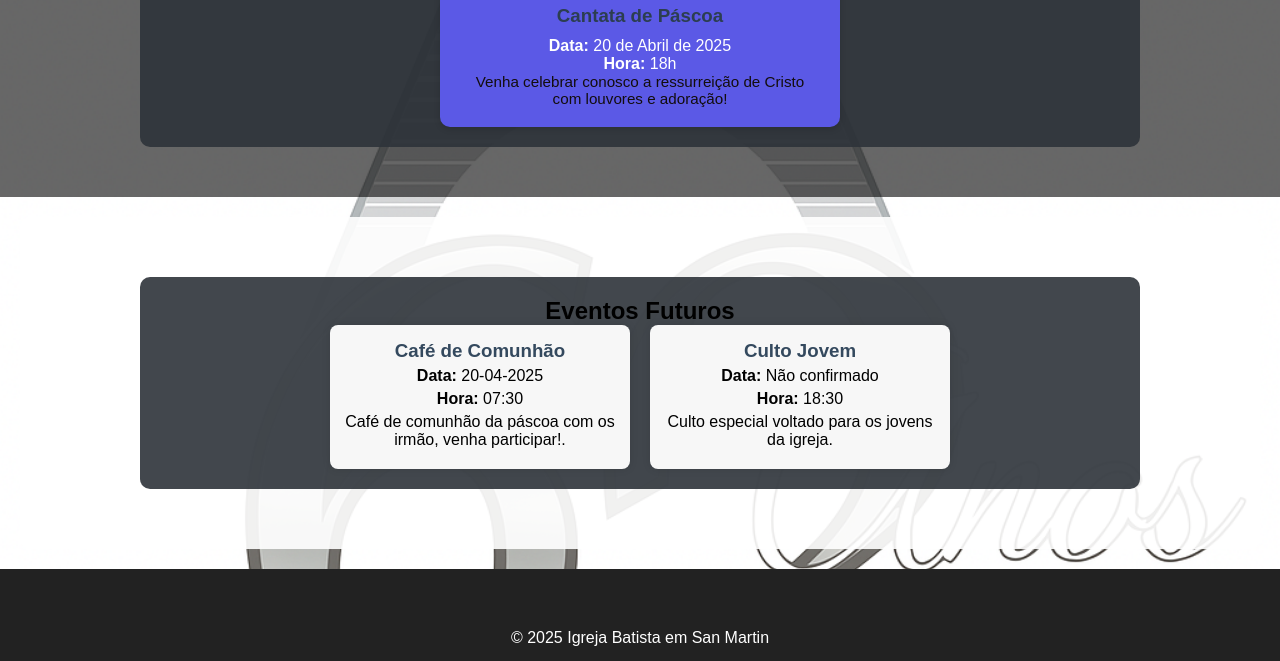
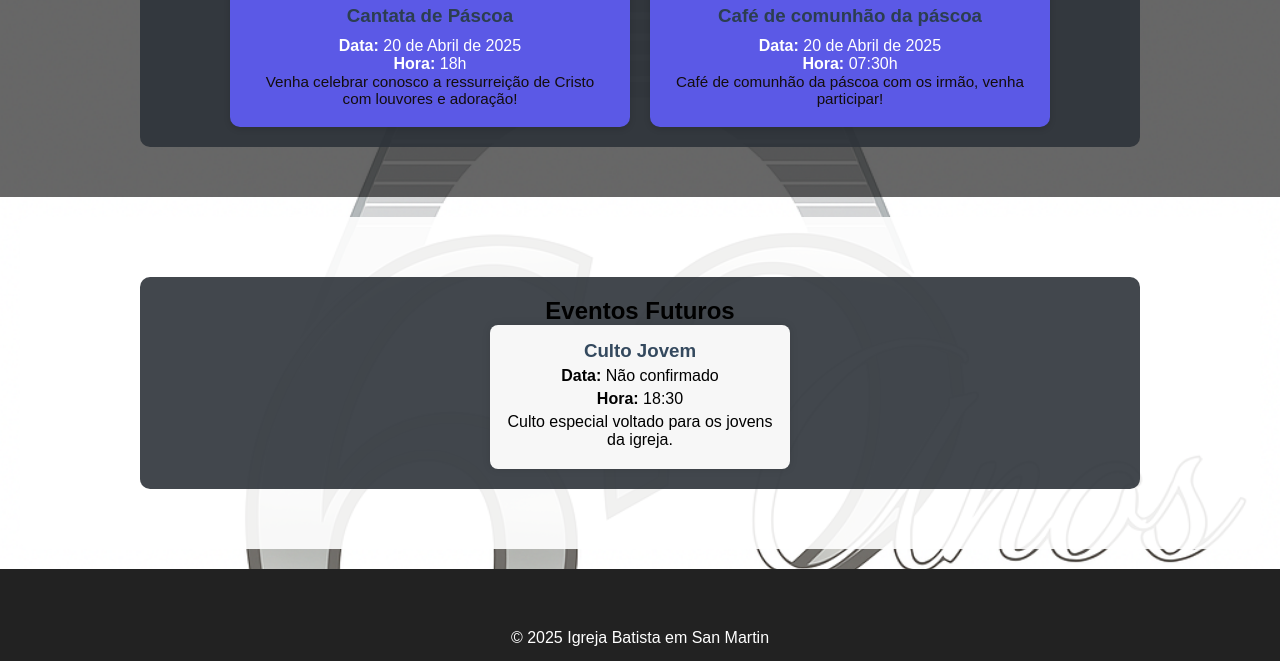
Before and after one commit to ViniciusR1/Site-ibsm, a plain HTML site: page index.html in a window 1280 px wide. Shown: the part 533-1194 px from the top of the page. Drawn offline with Linux system fonts and the light colour scheme; no server answers.

Commit message:
Add files via upload

```diff
--- a/eventos.json
+++ b/eventos.json
@@ -1,10 +1,4 @@
 [
-  {
-    "titulo": "Café de Comunhão",
-    "data": "20-04-2025",
-    "hora": "07:30",
-    "descricao": "Café de comunhão da páscoa com os irmão, venha participar!."
-  },
   {
     "titulo": "Culto Jovem",
     "data": "Não confirmado",
--- a/index.html
+++ b/index.html
@@ -57,13 +57,13 @@
             <p><strong>Hora:</strong> 18h</p>
             <p class="descricao">Venha celebrar conosco a ressurreição de Cristo com louvores e adoração!</p>
           </div>
-          <!-- <div class="evento-card">
-            <h3>Congresso de Jovens</h3>
-            <p><strong>Data:</strong> 27 e 28 de Abril de 2025</p>
-            <p><strong>Hora:</strong> 18h</p>
-            <p class="descricao">Dois dias de louvor, palavra e comunhão. Não perca!</p>
+           <div class="evento-card">
+            <h3>Café de comunhão da páscoa</h3>
+            <p><strong>Data:</strong> 20 de Abril de 2025</p>
+            <p><strong>Hora:</strong> 07:30h</p>
+            <p class="descricao">Café de comunhão da páscoa com os irmão, venha participar!</p>
           </div>
-        </div> -->
+        </div>
       </section>
 
 
```
